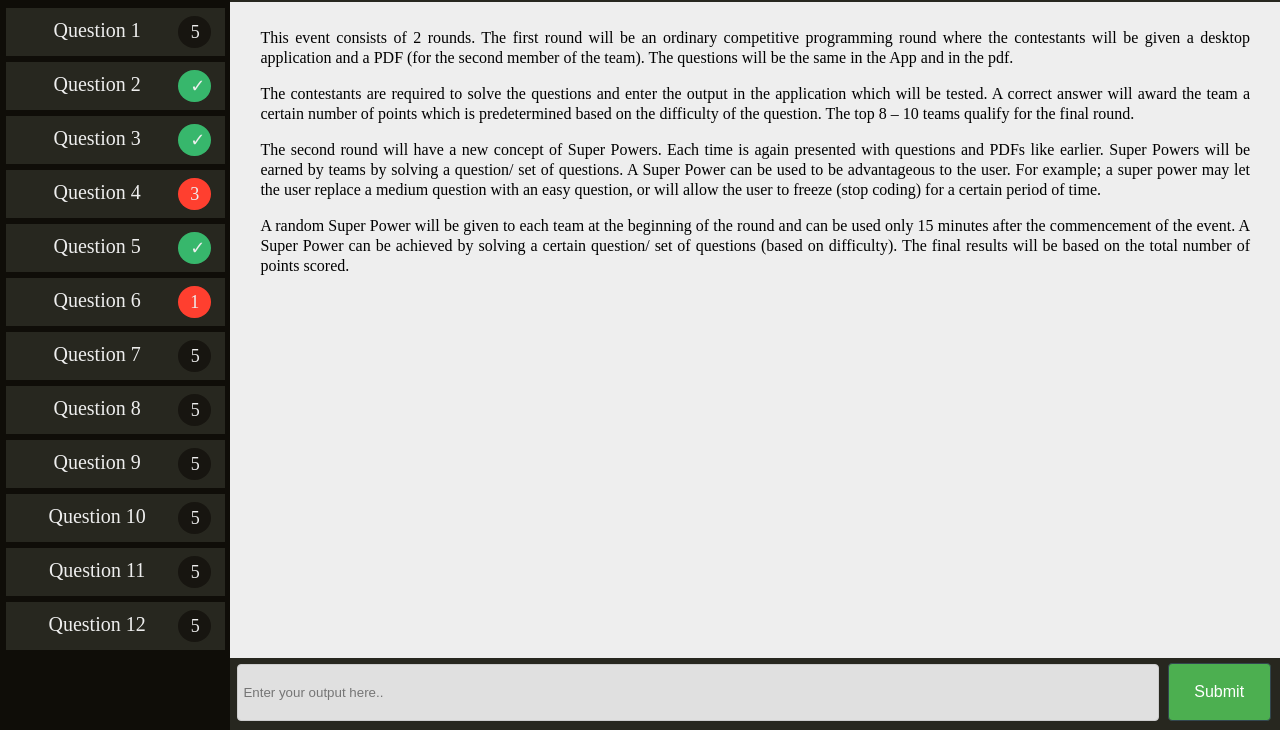
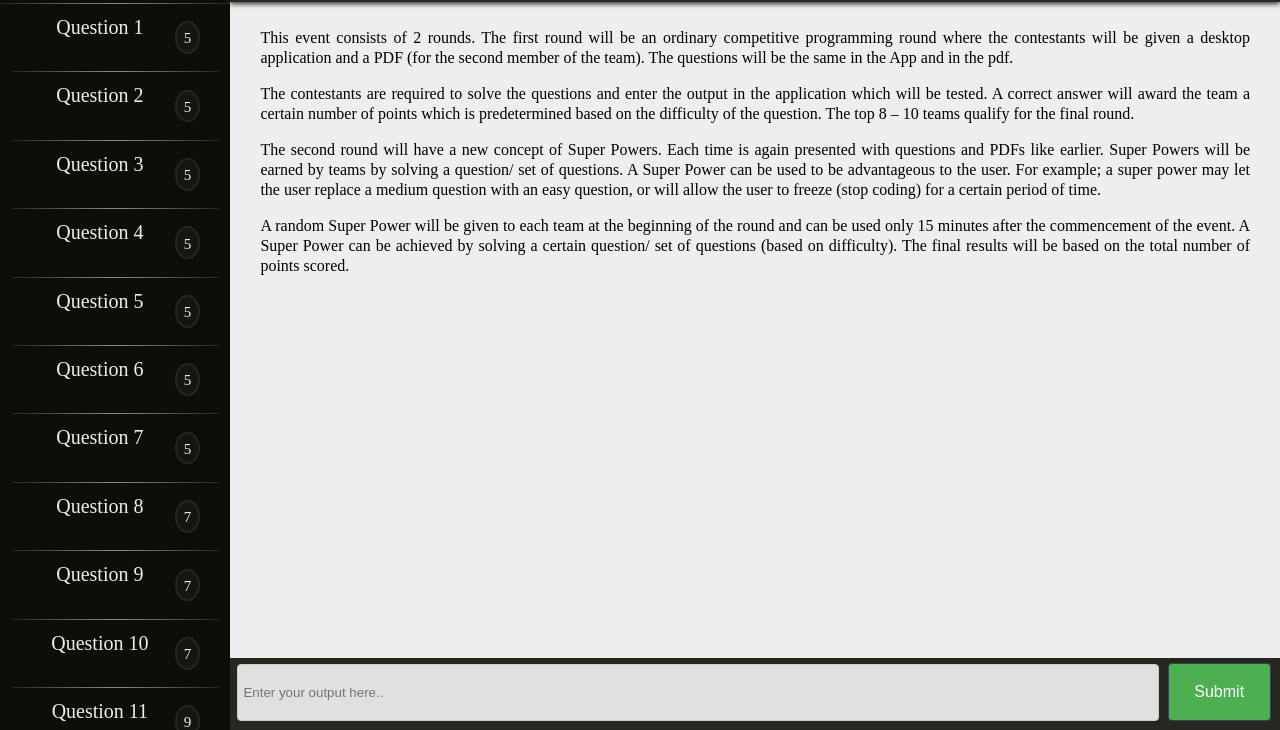
Before and after one commit to prashanthrebala/Cryptoss---WebApp, a plain HTML site: page Home.html in a window 1280 px wide. Shown: the part 70-800 px from the top of the page. Drawn offline with Linux system fonts and the light colour scheme; a web font is replaced by a local one.

Commit message:
Completed UI

```diff
--- a/Home.html
+++ b/Home.html
@@ -3,18 +3,17 @@
 <head>
 	<title>Cryptoss</title>
 	<link rel="stylesheet" type="text/css" href="pr.css">
+	<script type="text/javascript" src="globalVars.js"> </script>
 	<script type="text/javascript" src="questions.js">  </script>
-	<script type="text/javascript" src="globalVars.js"> </script>
 	<script type="text/javascript">
-		var questionNumberDiv, questionDetailsDiv;
-		function getQuestion(n)
-		{
-			displayQuestion(questionNumberDiv, questionDetailsDiv, n, questions);
-		}
+		var questionNumberDiv, questionDetailsDiv, answerTextField;
 		function setVariables()
 		{
 			questionNumberDiv = document.getElementById("appHeaderID");
 			questionDetailsDiv = document.getElementById("questionDescriptionID");
+			answerTextField = document.getElementById("answerText");
+			for(var i=1;i<=12;i++)
+				document.getElementById("qn"+i+"S").innerHTML = attempts[i];
 		}
 	</script>
 </head>
@@ -32,54 +31,67 @@
 
 		<div class="content" style="display: flex;">
 			<div class="sideBar">
-				<div href="#" class="questionLink" onclick="getQuestion(1)">
-					<div class="questionNumber">Question 1</div>
-					<div class="questionStatus">5</div>
+				<hr style="width: 100%;">
+				<div id="qn1" class="questionLink" onclick="displayQuestion(1)">
+					<div id="qn1T" class="questionNumber">Question 1</div>
+					<div id="qn1S" class="questionStatus"></div>
 				</div>
-				<div href="#" class="questionLink" onclick="getQuestion(2)">
-					<div class="questionNumber">Question 2</div>
-					<div class="questionStatusS">&#10003;</div>
+				<hr>
+				<div id="qn2" class="questionLink" onclick="displayQuestion(2)">
+					<div id="qn2T" class="questionNumber">Question 2</div>
+					<div id="qn2S" class="questionStatus"></div>
 				</div>
-				<div href="#" class="questionLink" onclick="getQuestion(3)">
-					<div class="questionNumber">Question 3</div>
-					<div class="questionStatusS">&#10003;</div>
+				<hr>
+				<div id="qn3" class="questionLink" onclick="displayQuestion(3)">
+					<div id="qn3T" class="questionNumber">Question 3</div>
+					<div id="qn3S" class="questionStatus"></div>
 				</div>
-				<div href="#" class="questionLink" onclick="getQuestion(4)">
-					<div class="questionNumber">Question 4</div>
-					<div class="questionStatusF">3</div>
+				<hr>
+				<div id="qn4" class="questionLink" onclick="displayQuestion(4)">
+					<div id="qn4T" class="questionNumber">Question 4</div>
+					<div id="qn4S" class="questionStatus"></div>
 				</div>
-				<div href="#" class="questionLink" onclick="getQuestion(5)">
-					<div class="questionNumber">Question 5</div>
-					<div class="questionStatusS">&#10003;</div>
+				<hr>
+				<div id="qn5" class="questionLink" onclick="displayQuestion(5)">
+					<div id="qn5T" class="questionNumber">Question 5</div>
+					<div id="qn5S" class="questionStatus"></div>
 				</div>
-				<div href="#" class="questionLink" onclick="getQuestion(6)">
-					<div class="questionNumber">Question 6</div>
-					<div class="questionStatusF">1</div>
+				<hr>
+				<div id="qn6" class="questionLink" onclick="displayQuestion(6)">
+					<div id="qn6T" class="questionNumber">Question 6</div>
+					<div id="qn6S" class="questionStatus"></div>
 				</div>
-				<div href="#" class="questionLink" onclick="getQuestion(7)">
-					<div class="questionNumber">Question 7</div>
-					<div class="questionStatus">5</div>
+				<hr>
+				<div id="qn7" class="questionLink" onclick="displayQuestion(7)">
+					<div id="qn7T" class="questionNumber">Question 7</div>
+					<div id="qn7S" class="questionStatus"></div>
 				</div>
-				<div href="#" class="questionLink" onclick="getQuestion(8)">
-					<div class="questionNumber">Question 8</div>
-					<div class="questionStatus">5</div>
+				<hr>
+				<div id="qn8" class="questionLink" onclick="displayQuestion(8)">
+					<div id="qn8T" class="questionNumber">Question 8</div>
+					<div id="qn8S" class="questionStatus"></div>
 				</div>
-				<div href="#" class="questionLink" onclick="getQuestion(9)">
-					<div class="questionNumber">Question 9</div>
-					<div class="questionStatus">5</div>
+				<hr>
+				<div id="qn9" class="questionLink" onclick="displayQuestion(9)">
+					<div id="qn9T" class="questionNumber">Question 9</div>
+					<div id="qn9S" class="questionStatus"></div>
 				</div>
-				<div href="#" class="questionLink" onclick="getQuestion(10)">
-					<div class="questionNumber">Question 10</div>
-					<div class="questionStatus">5</div>
+				<hr>
+				<div id="qn10" class="questionLink" onclick="displayQuestion(10)">
+					<div id="qn10T" class="questionNumber">Question 10</div>
+					<div id="qn10S" class="questionStatus"></div>
 				 </div>
-				<div href="#" class="questionLink" onclick="getQuestion(11)">
-					<div class="questionNumber">Question 11</div>
-					<div class="questionStatus">5</div>
+				 <hr>
+				<div id="qn11" class="questionLink" onclick="displayQuestion(11)">
+					<div id="qn11T" class="questionNumber">Question 11</div>
+					<div id="qn11S" class="questionStatus"></div>
 				 </div>
-				<div href="#" class="questionLink" onclick="getQuestion(12)">
-					<div class="questionNumber">Question 12</div>
-					<div class="questionStatus">5</div>
+				 <hr>
+				<div id="qn12" class="questionLink" onclick="displayQuestion(12)">
+					<div id="qn12T" class="questionNumber">Question 12</div>
+					<div id="qn12S" class="questionStatus"></div>
 				 </div>
+				 <hr style="width: 100%;">
 			</div>
 			<div class="questionDisplay">
 				<div id="questionDescriptionID" class="questionDescription">
@@ -109,8 +121,8 @@
 					</p>
 				</div>
 				<div class="submissionZone">
-					<input type="text" placeholder="Enter your output here..">
-					<input type="button" value="Submit">
+					<input id="answerText" type="text" placeholder="Enter your output here..">
+					<input type="button" value="Submit" onclick="submit();">
 				</div>
 			</div>
 		</div>
--- a/globalVars.js
+++ b/globalVars.js
@@ -1,11 +1,40 @@
 
 var currentQuestion = 0;
-var attempts = [5, 5, 5, 5, 5, 5, 5, 7, 7, 7, 9, 9];
+var attempts = [100, 5, 5, 5, 5, 5, 5, 5, 7, 7, 7, 9, 9];
 
 
-function displayQuestion(questionNumberDiv, questionDetailsDiv, n, questions)
+function displayQuestion(n)
 {
 	questionNumberDiv.innerHTML = "Question " + n;
 	questionDetailsDiv.innerHTML = questions[n-1];
 	currentQuestion = n;
 }
+
+function submit()
+{
+	if(currentQuestion == 0)
+	{
+		alert("Select a question to submit this answer");
+		return;
+	}
+	if(attempts[currentQuestion] <= 0)
+	{
+		alert("You are out of attempts for this question :(");
+		return;
+	}
+	var typedAnswer = answerTextField.value;
+	var cur = document.getElementById("qn"+currentQuestion+"S");
+
+	if(typedAnswer.length > 0  && "aeiou".indexOf(typedAnswer) >= 0)
+	{
+		cur.className = "questionStatusS";
+		cur.innerHTML = '&#10003;'
+	}
+	else if(attempts[currentQuestion] > 0)
+	{
+		attempts[currentQuestion]--;
+		cur.className = "questionStatusF";
+		cur.innerHTML = attempts[currentQuestion];
+	}
+
+}
--- a/pr.css
+++ b/pr.css
@@ -27,6 +27,18 @@ b {
     -moz-box-sizing: border-box;
     -webkit-box-sizing: border-box;
      box-sizing: border-box;
+}
+
+hr {
+	border: 0;
+	height: 0.9px;
+	width: 90%;
+	margin-top: 1px;
+	margin-bottom: 1px;
+	background-image: -webkit-linear-gradient(left, #27271F, #8c8b8b, #27271F);
+	background-image: -moz-linear-gradient(left, #27271F, #8c8b8b, #27271F);
+	background-image: -ms-linear-gradient(left, #27271F, #8c8b8b, #27271F);
+	background-image: -o-linear-gradient(left, #27271F, #8c8b8b, #27271F);
 }
 
 input[type=text] {
@@ -98,7 +110,7 @@ input[type=button]:hover {
 	display: flex;
 	position: fixed;
 	font-family: 'Roboto';
-	box-shadow: 0px 5px 5px #444;
+	z-index: 1;
 
 }
 
@@ -126,6 +138,7 @@ input[type=button]:hover {
 	display: flex;
 	align-items: center;
 	padding-left: 20px;
+	box-shadow: 0px 2px 5px #333;
 
 }
 
@@ -146,6 +159,7 @@ input[type=button]:hover {
 	width: 18%;
 	background-color: #0F0D08;
 	float: left;
+	overflow-x: hidden;
 	overflow-y: scroll;
 
 }
@@ -163,13 +177,12 @@ input[type=button]:hover {
 
 .questionLink {
 
-	height: 48px;
-	width: 95%;
-	background-color: #27271F;
+	height: 9%;
+	width: 100%;
+	background-color: #0F0D08;//#27271F;
 	color: #eee;
 	text-align: center;
 	display: flex;
-	margin: 6px;
 	text-decoration: none;
 	font-size: 20px;
 	transition-duration: 0.4s;
@@ -189,49 +202,63 @@ input[type=button]:hover {
 	height: 100%;
 	width: 65%;
 	padding-top: 11px;
-	margin-left: 20px;
+	margin-left: 25px;
 
 }
 
 .questionStatus {
 
 	border-radius: 50%;
-	height: 68%;
-	width: 15%;
+	height: 50%;
+	width: 11%;
 	background-color: #171510;
-	font-size: 18px;
+	border: 2px solid #27271F;
+	font-size: 15px;
 	display: flex;
 	align-items: center;
-	padding-left: 12.5px;
-	margin-left: 10px;
+	padding-left: 3%;
+	padding-top: 1%;
+	margin-left: 0px;
+
+}
+
+.questionStatus:hover .questionStatus{
+
+	background-color: #858599;
 
 }
 
 .questionStatusS {
 
 	border-radius: 50%;
-	height: 68%;
-	width: 15%;
-	background-color: #37B76C;
-	font-size: 18px;
+	height: 50%;
+	width: 11%;
+	background-color: #171510;
+	border: 2px solid #37B76C;
+	color: #37B76C;
+	font-size: 15px;
 	display: flex;
 	align-items: center;
-	padding-left: 12px;
-	margin-left: 10px;
-
+	padding-left: 2%;
+	padding-top: 1%;
+	margin-left: 0px;
+	/*37B76C*/
 }
 
 .questionStatusF {
 
 	border-radius: 50%;
-	height: 68%;
-	width: 15%;
-	background-color: #FF3F2F;
-	font-size: 18px;
+	height: 50%;
+	width: 11%;
+	background-color: #171510;
+	border: 2px solid #FF3F2F;
+	color: #FF3F2F;
+	font-size: 15px;
 	display: flex;
 	align-items: center;
-	padding-left: 12px;
-	margin-left: 10px;
+	padding-left: 3%;
+	padding-top: 1%;
+	margin-left: 0px;
 
 }
 
--- a/questions.js
+++ b/questions.js
@@ -9,13 +9,13 @@ var questions =
 		"skejbsejbfkjs",
 
 		/* 2 */
-		"",
+		"prashanthrebala",
 
 		/* 3 */
-		"",
+		"akjcbwkjcboawnaeb",
 
 		/* 4 */
-		"",
+		"aocubwioenduahdlan",
 
 		/* 5 */
 		"",
```
